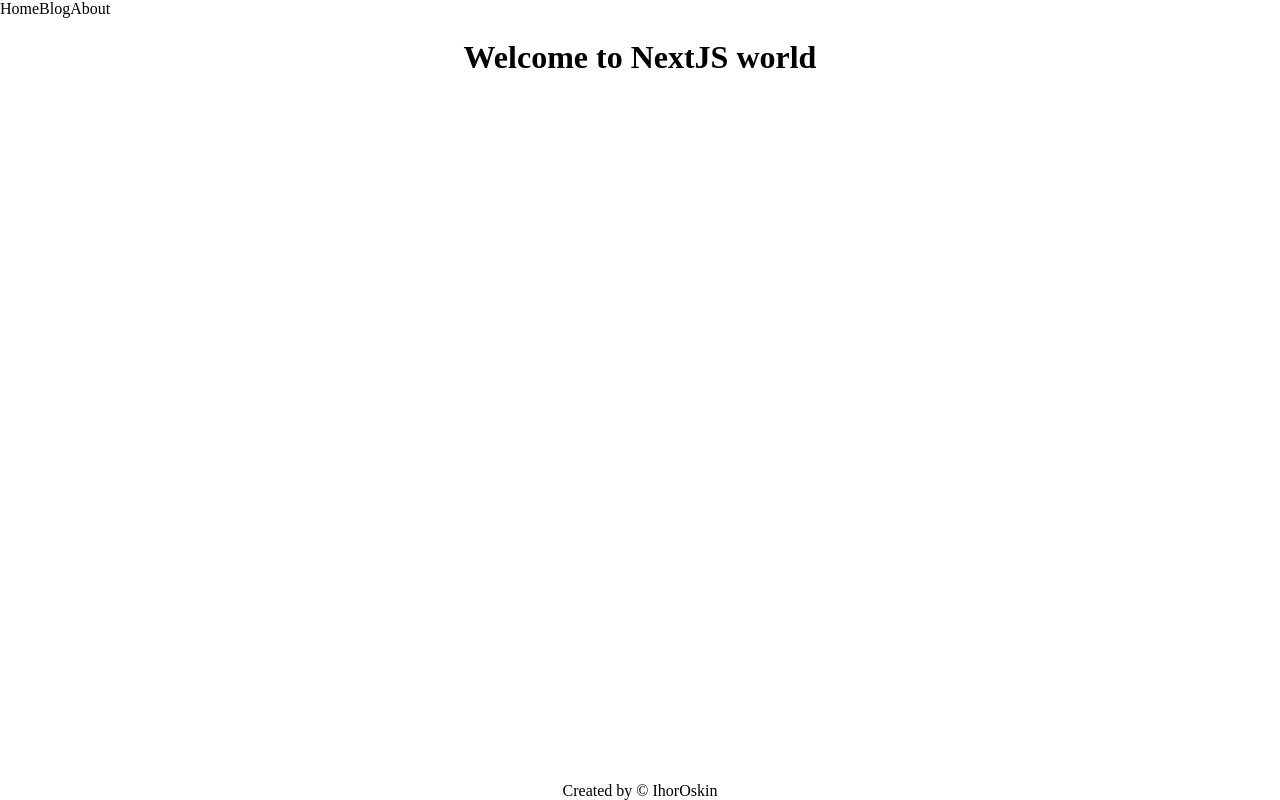
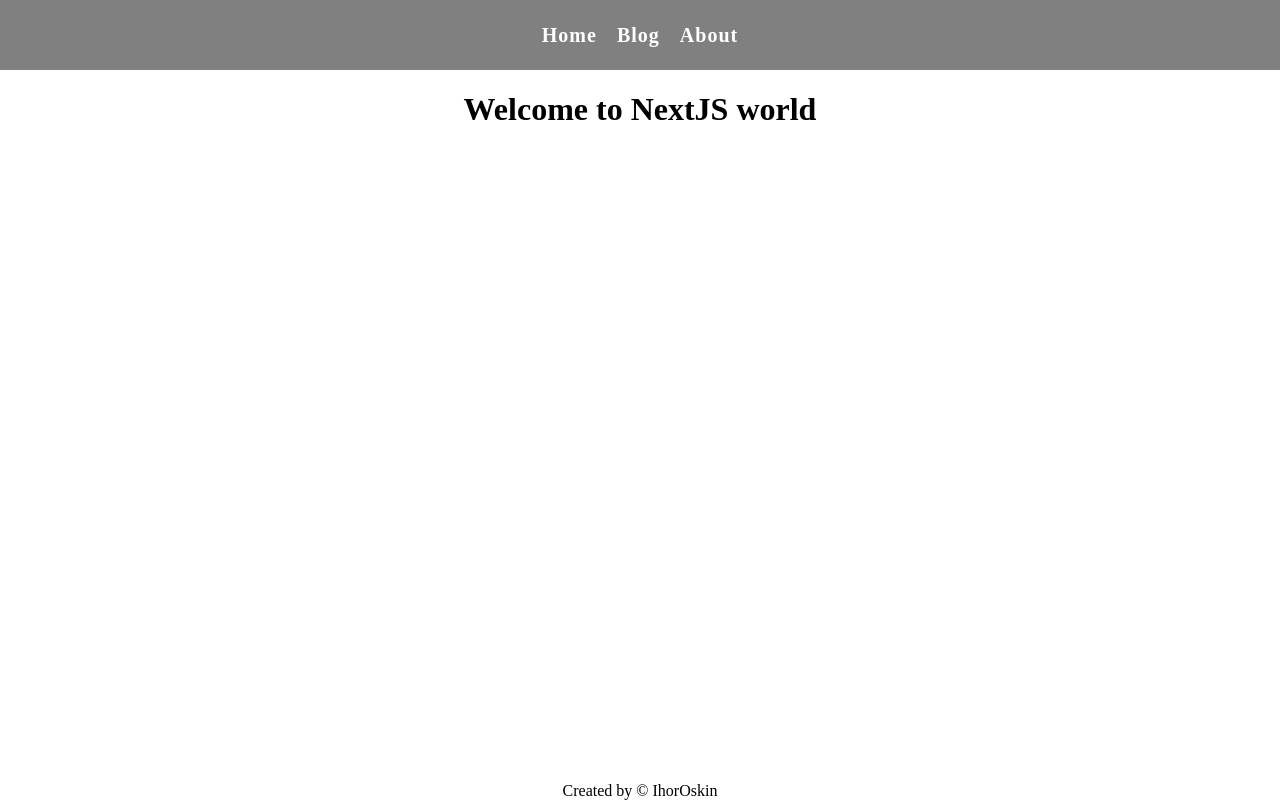
Before and after one commit to IgorOskin1984/next-app, a Next.js app: page / in a window 1280 px wide. Built offline with nearby package versions, Linux system fonts and the light colour scheme.

Commit message:
css для header

```diff
--- a/components/header_footer_style.module.css
+++ b/components/header_footer_style.module.css
@@ -0,0 +1,29 @@
+.header {
+	display: flex;
+	justify-content: center;
+	align-items: center;
+
+	background-color: gray;
+}
+
+.nav {
+	display: flex;
+	align-items: center;
+	column-gap: 20px;
+	font-size: 20px;
+	line-height: 1.5;
+	height: 70px;
+}
+
+nav a {
+	color: white;
+	font-weight: 700;
+	letter-spacing: 1px;
+	transition: color .5s ease 0s;
+}
+
+nav a:hover {
+	color: #000000;
+}
+
+.footer {}
```
